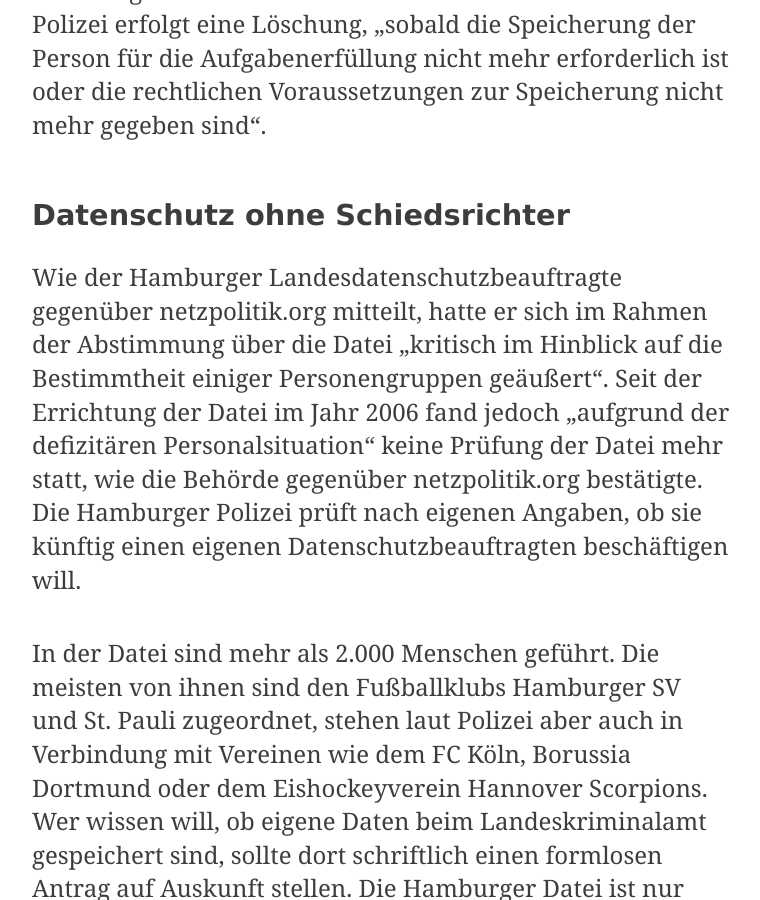
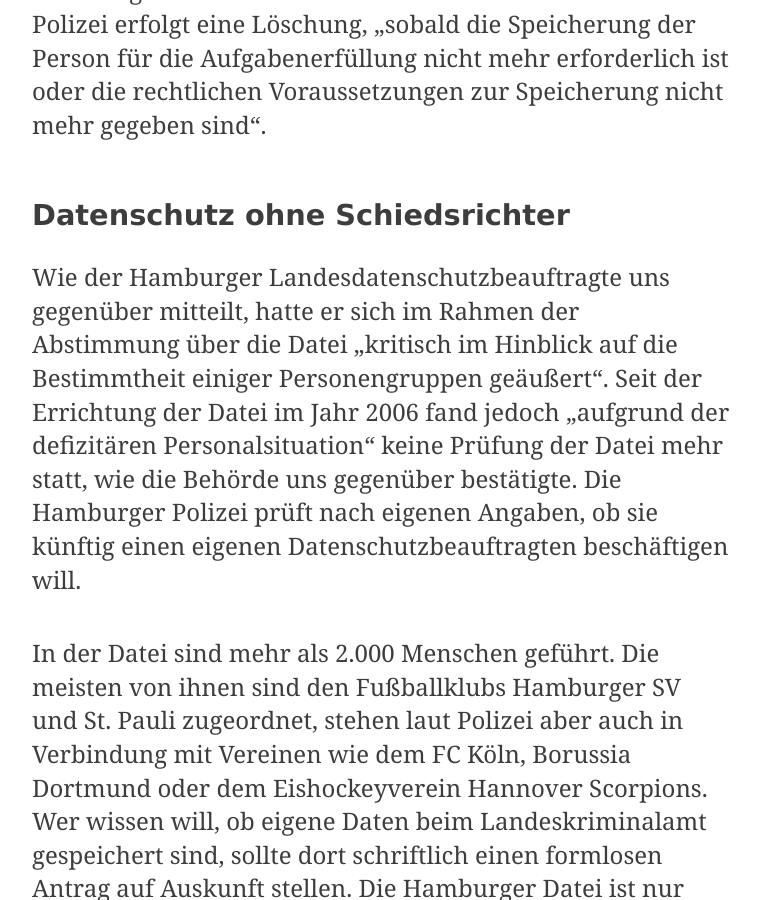
Before and after one commit to okfde/blog.fragdenstaat.de, a Jekyll site: the page built from _posts/2016/2016-04-14-polizeihamburg.markdown, in a window 1280 px wide and 900 px high, scrolled down 3305 px. Shown: the whole window, without its empty margins (258-1018 px from the left). Built offline with Jekyll 4.4.1, drawn with Linux system fonts in a browser that asks for light colours.

Commit message:
Update 2016-04-14-polizeihamburg.markdown

```diff
--- a/_posts/2016/2016-04-14-polizeihamburg.markdown
+++ b/_posts/2016/2016-04-14-polizeihamburg.markdown
@@ -31,7 +31,7 @@
 
 <h3>Datenschutz ohne Schiedsrichter</h3>
 
-Wie der Hamburger Landesdatenschutzbeauftragte gegenüber netzpolitik.org mitteilt, hatte er sich im Rahmen der Abstimmung über die Datei "kritisch im Hinblick auf die Bestimmtheit einiger Personengruppen geäußert". Seit der Errichtung der Datei im Jahr 2006 fand jedoch "aufgrund der defizitären Personalsituation" keine Prüfung der Datei mehr statt, wie die Behörde gegenüber netzpolitik.org bestätigte. Die Hamburger Polizei prüft nach eigenen Angaben, ob sie künftig einen eigenen Datenschutzbeauftragten beschäftigen will.
+Wie der Hamburger Landesdatenschutzbeauftragte uns gegenüber mitteilt, hatte er sich im Rahmen der Abstimmung über die Datei "kritisch im Hinblick auf die Bestimmtheit einiger Personengruppen geäußert". Seit der Errichtung der Datei im Jahr 2006 fand jedoch "aufgrund der defizitären Personalsituation" keine Prüfung der Datei mehr statt, wie die Behörde uns gegenüber bestätigte. Die Hamburger Polizei prüft nach eigenen Angaben, ob sie künftig einen eigenen Datenschutzbeauftragten beschäftigen will.
 
 In der Datei sind mehr als 2.000 Menschen geführt. Die meisten von ihnen sind den Fußballklubs Hamburger&nbsp;SV und St.&nbsp;Pauli zugeordnet, stehen laut Polizei aber auch in Verbindung mit Vereinen wie dem FC&nbsp;Köln, Borussia Dortmund oder dem Eishockeyverein Hannover Scorpions. Wer wissen will, ob eigene Daten beim Landeskriminalamt gespeichert sind, sollte dort schriftlich einen formlosen Antrag auf Auskunft stellen. Die Hamburger Datei ist nur eine von <a href="https://netzpolitik.org/2016/mehr-daten-als-tore-polizei-sammelt-fleissig-aber-oft-unrechtmaessig/">vielen ähnlichen Dateien im Bundesgebiet</a>.
 
```
